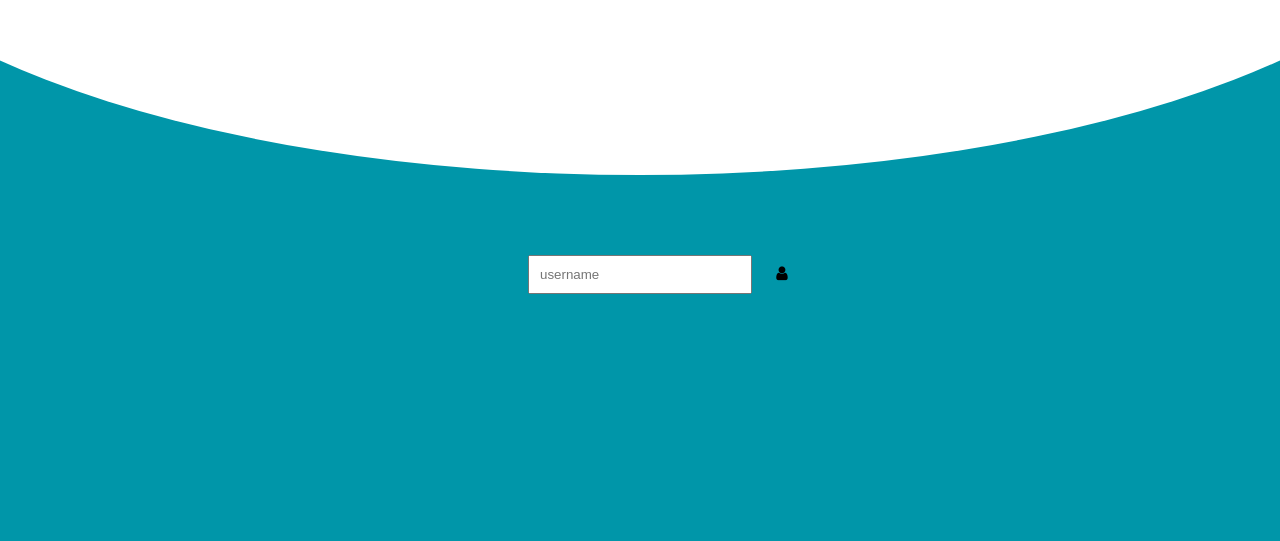
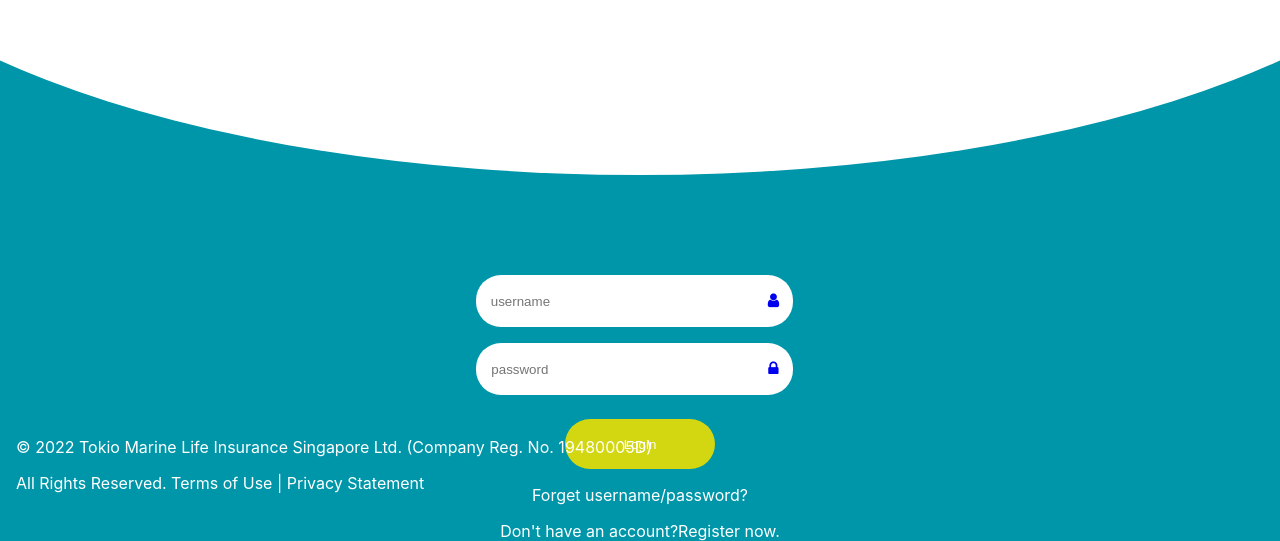
Before and after one commit to usa3amustafa/sgg, a React (Create React App) app in the folder tmfast_proj/: page / in a window 1280 px wide. Shown: the part 275-816 px from the top of the page. Built offline with nearby package versions, Linux system fonts and the light colour scheme.

Commit message:
Login Page done except for image

```diff
--- a/tmfast_proj/src/components/Login.js
+++ b/tmfast_proj/src/components/Login.js
@@ -1,6 +1,7 @@
 import React, { useState } from "react";
 import "../styles/Login.css";
 import Form from "react-bootstrap/Form";
+import { Link } from "react-router-dom";
 
 export default function Login() {
   return (
@@ -10,62 +11,54 @@ export default function Login() {
           <img className="logo" src="assets/placeholder-logo-4.png"></img>
         </div>
 
-        {/* <div className="loginContainer">
-          <form>
-            <div class="input">
-              <input type="text" placeholder="username"></input>
-              <i class="fa fa-user"></i>
-            </div>
-          </form>
-        </div> */}
-
         <div className="container">
-          <div className="input-icons">
-            <input
-              className="input-field"
-              type="text"
-              placeholder="username"
-            ></input>
-            <i class="fa fa-user icon"></i>
+          <div className="search-bar-2">
+            <input type="text" placeholder="username"></input>
+            <a href="#">
+              <i className="fa fa-user"></i>
+            </a>
+          </div>
+        </div>
+        <div className="container-password">
+          <div className="search-bar-2">
+            <input type="password" placeholder="password"></input>
+            <a href="#">
+              <i className="fa fa-lock"></i>
+            </a>
           </div>
         </div>
 
-        {/* <div className="Login">
-          <form>
-            <div className="input">
-              <input
-                type="text"
-                src="assets/user.png"
-                id="username"
-                name="username"
-                placeholder="Username"
-              />
-              <i className="fa fa-user"></i>
+        <div className="container-password">
+          <div className="button">
+            <button>Login</button>
+          </div>
+        </div>
 
-              <input
-                type="text"
-                src="assets/lock.png"
-                id="password"
-                name="password"
-                placeholder="Password"
-              />
-            </div>
+        <div className="container-password">
+          <Link
+            to="/forgetpassword"
+            style={{ color: "#ffffff", textDecoration: "none" }}
+          >
+            Forget username/password?
+          </Link>
+        </div>
 
-            <div className="button">
-              <input type="submit" value="LOGIN" />
-            </div>
-
-            <div className="small">
-              <small>
-                <a href="#">Forgot username/password?</a>
-              </small>
-              <small>
-                Don't have an account?<a href="#">Register now.</a>
-              </small>
-            </div>
-          </form>
-        </div> */}
+        <div className="container-password">
+          <Link
+            to="/forgetpassword"
+            style={{ color: "#ffffff", textDecoration: "none" }}
+          >
+            Don't have an account?Register now.
+          </Link>
+        </div>
       </div>
+      <footer>
+        <p>
+          © 2022 Tokio Marine Life Insurance Singapore Ltd. (Company Reg. No.
+          19480005D)
+        </p>
+        <p>All Rights Reserved. Terms of Use | Privacy Statement</p>
+      </footer>
     </body>
   );
 }
--- a/tmfast_proj/src/styles/Login.css
+++ b/tmfast_proj/src/styles/Login.css
@@ -19,101 +19,52 @@ body {
   bottom: 0;
 }
 
-/* .Login {
-    padding: 60px 0;
-  }
-
-  .Login form {
-    margin: 0 auto;
-    max-width: 320px;
-  }
-
-  .Login .input input {
-    -webkit-border-radius: 20px;
-    -moz-border-radius: 20px;
-    border-radius: 20px;
-    border: 1px solid #2d9fd9;
-    color: #a0d18c;
-    width: 250px;
-    height: 30px;
-    padding-left: 10px;
-    margin-top: 10px;
-    margin-left: 20px;
-    font-style: italic;
-  }
-
-  .Login .button input {
-    -webkit-border-radius: 20px;
-    -moz-border-radius: 20px;
-    text-align: center;
-    border-radius: 20px;
-    border: 1px solid green;
-    background-color: #a0d18c;
-    color: white;
-    width: 250px;
-    height: 30px;
-    padding-left: 10px;
-    margin-top: 25px;
-    margin-left: 28px;
-  }
-
-  .Login .small {
-    margin-top: 20px;
-    text-align: center;
-    color: white;
-  }
-
-  .Login .small a {
-    color: #a0d18c;
-  }
-
-  .Login form a {
-    margin-bottom: 15px;
-    display: block;
-    font-size: 14px;
-  }
-
-  .logo {
-    display: block;
-    margin-left: auto;
-    margin-right: auto;
-  }
-
-  .input-2 {
-    position: relative;
-    left: -25px;
-  }
-e
-  .input-2 .input {
-    font-size: 20px;
-  } */
-
-.loginContainer {
-  margin-top: 50px;
-  text-align: center;
+.container {
+  display: flex;
+  justify-content: center;
+  margin-top: 100px;
 }
 
-.container {
-  padding-top: 80px;
-  text-align: center;
+/* this is for the icon positioning */
+.search-bar-2 a {
+  position: relative;
+  left: -25px;
+}
+.search-bar-2 input {
+  border-radius: 25px;
+  padding-left: 15px;
+  width: 300px;
+  height: 50px;
+  border: none;
+  color: #0096a9;
 }
 
-.input-icons i {
-  position: absolute;
+.container-password {
+  display: flex;
+  justify-content: center;
+  margin-top: 16px;
 }
 
-.input-icons {
-  width: 100%;
-  margin-bottom: 10px;
+button {
+  margin-top: 8px;
+  width: 150px;
+  height: 50px;
+  border-radius: 25px;
+  background-color: #d2d711;
+  color: #ffffff;
+  border: none;
 }
 
-.icon {
-  padding: 10px;
-  min-width: 40px;
+.link {
+  color: #ffffff;
 }
 
-.input-field {
-  width: 200px;
-  padding: 10px;
-  text-align: left;
+footer {
+  bottom: 0;
+  position: fixed;
+  padding: 1rem;
 }
+
+p {
+  color: #ffffff;
+}
```
Also changed, not shown: tmfast_proj/src/components/footer.js (added, +16 -0 lines).
